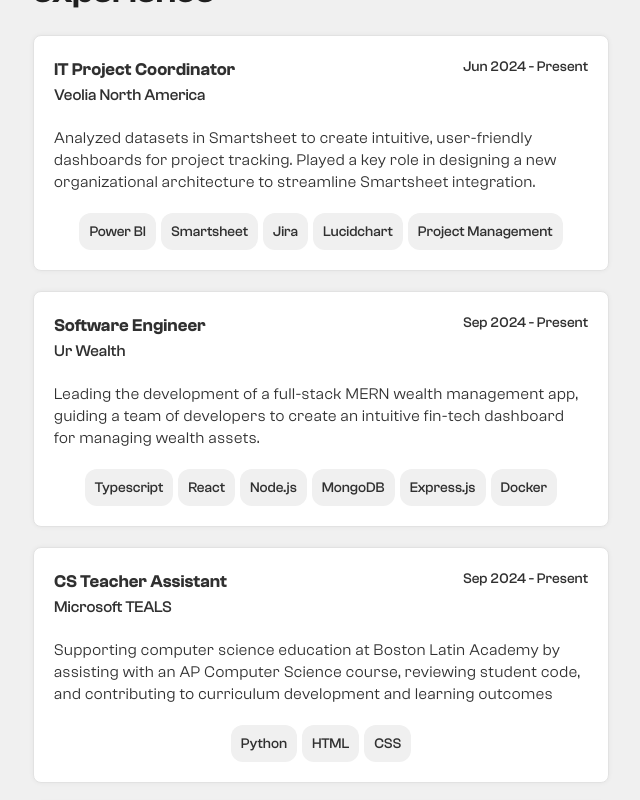
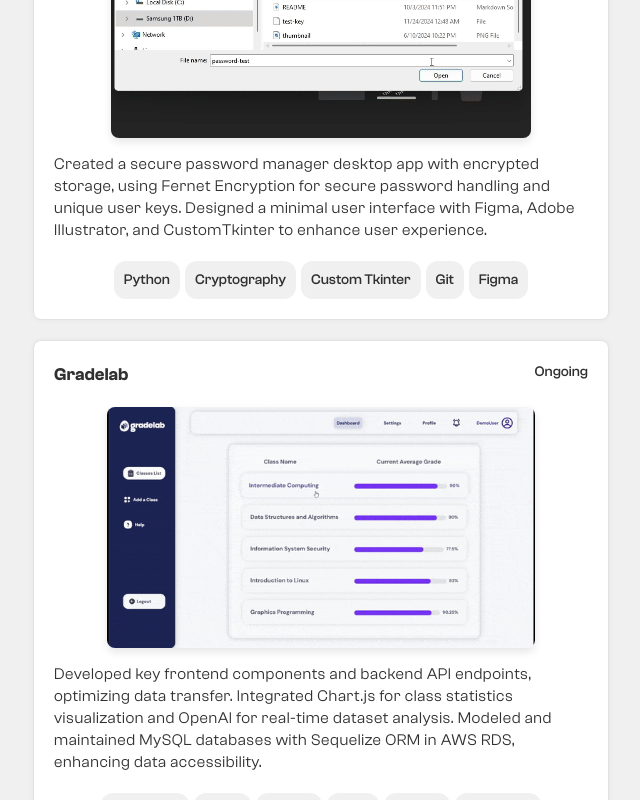
Before and after one commit to qinflan/portfolio, a React (Vite) app in the folder portfolio/client/: page / in a window 1280 px wide. Shown: the part 2000-2800 px from the top of the page, without its empty margins (639-1279 px from the left). Built offline with nearby package versions, Linux system fonts and the light colour scheme; a web font is replaced by a local one.

Commit message:
Some Hover Effects

```diff
--- a/portfolio/client/src/components/pages/experience/Experience.css
+++ b/portfolio/client/src/components/pages/experience/Experience.css
@@ -16,3 +16,27 @@
     width: 100%;
     align-items: center;
 }
+
+.work-widget-container {
+    display: flex;
+    flex-direction: column;
+    background-color: var(--page-foreground);
+    border-radius: 8px;
+    width: 90%;
+    padding: 20px;
+    border: 1px solid var(--widget-stroke);
+    gap: 20px;
+    box-shadow: 0px 0px 5px 0px rgba(0, 0, 0, 0.05);
+    opacity: 1;
+    transition: opacity 0.3s ease-in-out, transform 0.3s ease-in-out;
+}
+
+.work-widget-container:hover {
+
+    opacity: 1;
+    cursor: pointer;
+}
+
+.work-widgets-container:hover .work-widget-container:not(:hover) {
+    opacity: 0.5;
+}
--- a/portfolio/client/src/components/pages/projects/ProjectData.ts
+++ b/portfolio/client/src/components/pages/projects/ProjectData.ts
@@ -1,11 +1,4 @@
 export const projectData = [
-    {
-      title: "Gradelab",
-      dates: "Ongoing",
-      description: "Developed key frontend components and backend API endpoints, optimizing data transfer. Integrated Chart.js for class statistics visualization and OpenAI for real-time dataset analysis. Modeled and maintained MySQL databases with Sequelize ORM in AWS RDS, enhancing data accessibility.",
-      skills: ["Javascript", "React", "Node.js", "AWS", "MySQL", "Express.js"],
-      gif: "/assets/gradelabs-demo.gif",
-    },
     {
       title: "KeyLocker",
       dates: "May 2024",
@@ -15,6 +8,13 @@
       repo: "https://github.com/qinflan/KeyLocker.py"
     },
     {
+      title: "Gradelab",
+      dates: "Ongoing",
+      description: "Developed key frontend components and backend API endpoints, optimizing data transfer. Integrated Chart.js for class statistics visualization and OpenAI for real-time dataset analysis. Modeled and maintained MySQL databases with Sequelize ORM in AWS RDS, enhancing data accessibility.",
+      skills: ["Javascript", "React", "Node.js", "AWS", "MySQL", "Express.js"],
+      gif: "/assets/gradelabs-demo.gif",
+    },
+    {
         title: "Portfolio Website",
         dates: "Fall 2024",
         description: "You are looking at it! :)",
--- a/portfolio/client/src/components/ui/RightPanel.css
+++ b/portfolio/client/src/components/ui/RightPanel.css
@@ -9,7 +9,7 @@
 
 .about-me {
     width: 90%;
-    color: var(--primary-text);
+    color: var(--secondary-text);
     margin-bottom: 6rem;
     font-family: "ClashGrotesk", Inter, sans-serif;
     font-size: larger;
--- a/portfolio/client/src/components/ui/RightPanel.tsx
+++ b/portfolio/client/src/components/ui/RightPanel.tsx
@@ -24,11 +24,12 @@
                 in dynamic, fast-paced environments. Above all, I’m committed to creating meaningful digital experiences that make a difference.
                 </p>
             </div>
+            <div className="relative w-full" ref={workRef} id="experience">
+                <Experience />
+            </div>
+
             <div className="relative w-full" ref={projectsRef} id="projects">
                 <Projects/>
-            </div>
-            <div className="relative w-full" ref={workRef} id="experience">
-                <Experience />
             </div>
 
             <div className="relative w-full" ref={designsRef} id="design">
--- a/portfolio/client/src/components/ui/WorkWidget.css
+++ b/portfolio/client/src/components/ui/WorkWidget.css
@@ -12,7 +12,7 @@
 
 }
 .work-widget-container:hover {
-    transform: scale(1.01);
+    transform: translate(-3px);
     transition: 0.3s;
     cursor: pointer;
 }
```
Also changed, not shown: portfolio/client/public/assets/gradelabs-dark-mode.png (deleted).
